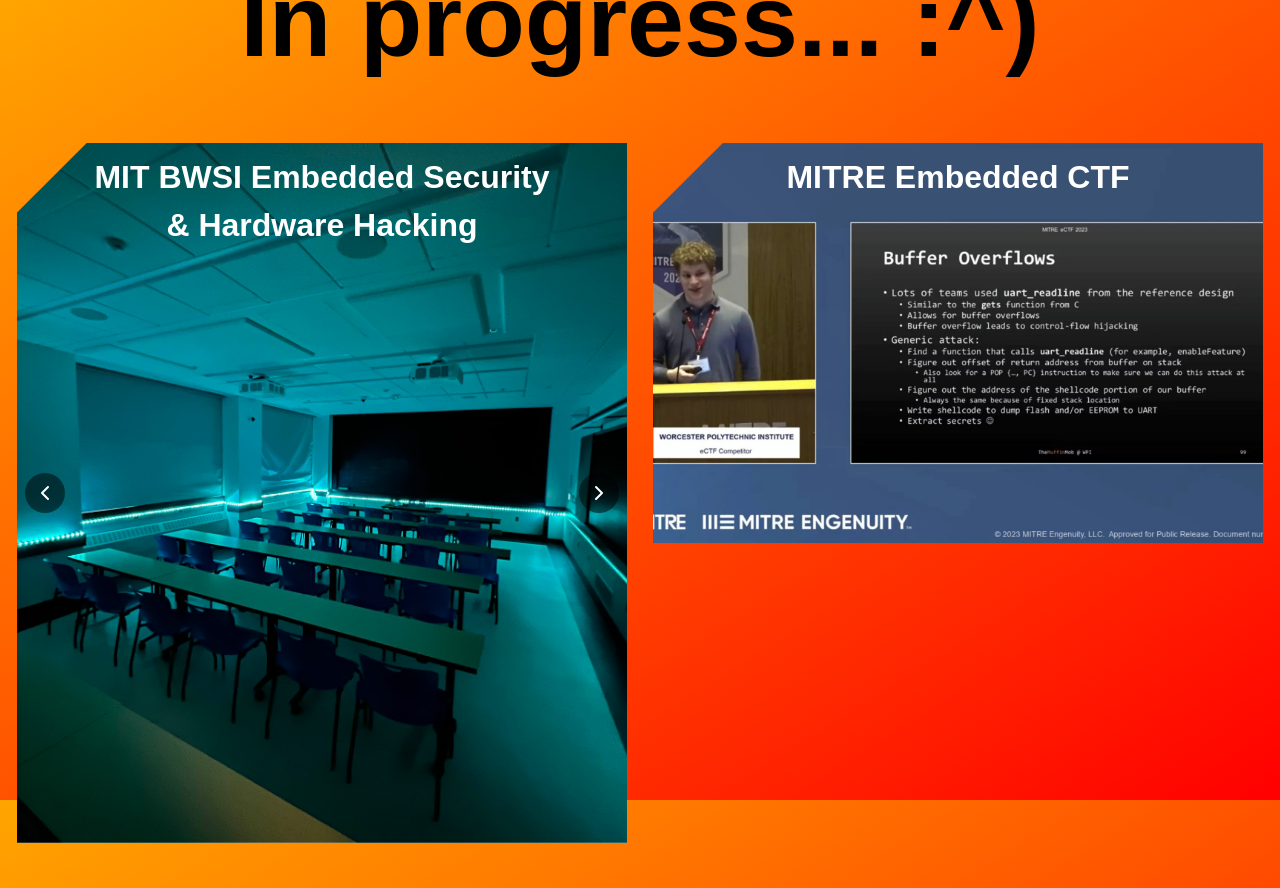
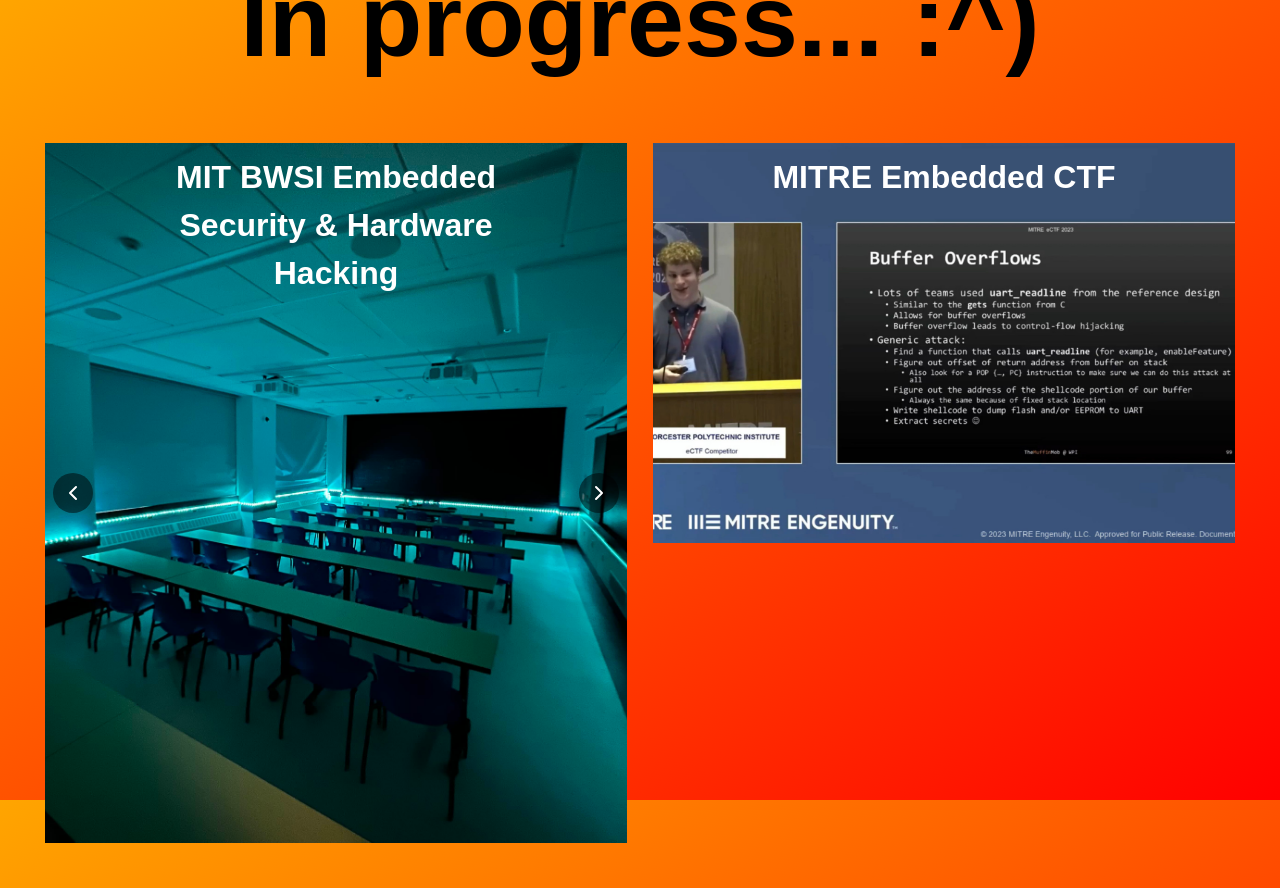
Before and after one commit to ivhacks/ivcodes, a Next.js app: page / in a window 1280 px wide. Built offline with nearby package versions, Linux system fonts and the light colour scheme.

Commit message:
get rid of weird half-baked styling

```diff
--- a/app/page.tsx
+++ b/app/page.tsx
@@ -12,7 +12,7 @@
   ]
 
   return (
-    <div className="container mx-1 px-1 py-8">
+    <div className="container mx-auto px-4 sm:px-6 lg:px-8 max-w-full py-8">
       <h1 className="font-bold text-center mb-8">In progress... :^)</h1>
       <div className="flex">
         <Frame
--- a/components/frame.tsx
+++ b/components/frame.tsx
@@ -39,36 +39,12 @@
         margin: '1vw'
       }}
     >
-      <svg
-        width={width}
-        height={height}
-        style={{ position: 'absolute', top: 0, left: 0 }}
-      >
-        <defs>
-          <mask id="cornerMask">
-            <rect width={width} height={height} fill="white" />
-            <polygon points={`0,0 ${cutSize},0 0,${cutSize}`} fill="black" />
-            <polygon
-              points={`${width},${height} ${width-cutSize},${height} ${width},${height-cutSize}`}
-              fill="black"
-            />
-          </mask>
-        </defs>
-        <rect
-          width={width}
-          height={height}
-          fill="white"
-          mask="url(#cornerMask)"
-        />
-      </svg>
       <div
         style={{
           width: '100%',
           height: '100%',
           position: 'relative',
           overflow: 'hidden',
-          maskImage: 'url(#cornerMask)',
-          WebkitMaskImage: 'url(#cornerMask)',
         }}
       >
         <img
```
